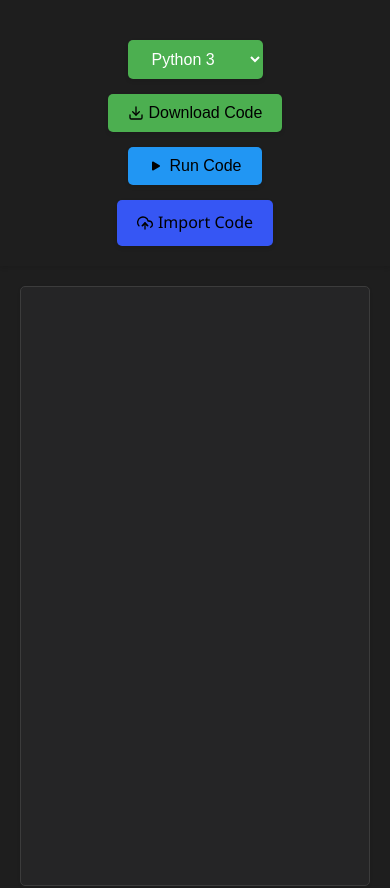
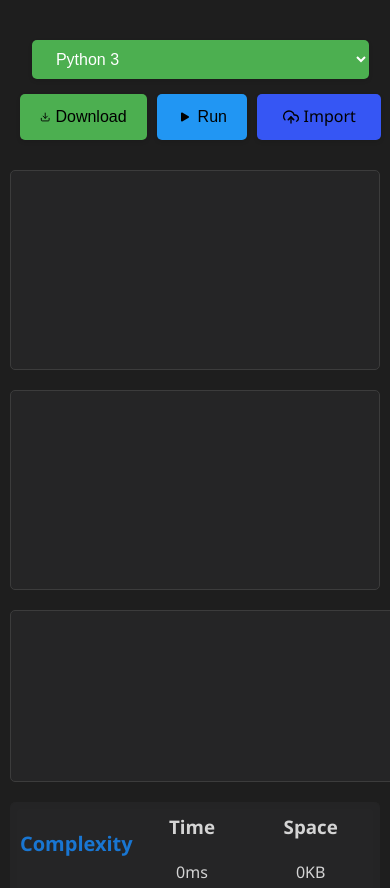
Before and after one commit to AKN414-IND/code-compiler-app, a React (Create React App) app: page / in a window 390 px wide. Shown: the top 888 px of the page. Built offline with nearby package versions, Linux system fonts and the light colour scheme.

Commit message:
mobile view

```diff
--- a/src/App.css
+++ b/src/App.css
@@ -154,18 +154,70 @@ p {
   font-size: 1rem;
 }
 
-/* Responsive Adjustments */
+/* mobile view  */
+
 @media (max-width: 768px) {
   .App-header, .App-body, .Language-select-container {
     flex-direction: column;
+    padding: 10px;
+  }
+
+
+
+  .Language-select-container {
+
+    gap: 15px;
+  }
+  .Language-select{
+    width: 40vh;
+
+  }
+  .same-line{
+    display: flex;
+    flex-direction: row;
+    gap: 10px;
+
+  }
+
+  .Download-button{
+    width: 15vh;
+  }
+   .Import-button {
+    width: 10vh;
   }
 
   .left-column, .right-column {
     width: 100%;
+    flex-direction: column;
+    align-items: stretch;
   }
 
-  .Statistics-area {
-    flex-direction: column;
-    align-items: center;
+  .Editor, .Output-area {
+    margin: 0;
+    width: calc(100% );
+    height: auto;
+    min-height: 200px;
+    box-shadow: none;
+  }
+
+  .Editor-code, .Editor-input, .Output-area {
+    overflow-y: auto;
+  }
+
+
+
+  .Stat-left, .Stat-right {
+    width: 100%;
+    text-align: center;
+  }
+
+  .Output-area {
+    min-height: 150px;
+    height: auto;
+  }
+  .App-header {
+    display: flex;
+    flex-direction: row;
+    box-shadow: none;
   }
 }
--- a/src/App.js
+++ b/src/App.js
@@ -82,6 +82,7 @@ function App() {
   return (
     <div className="App">
       <header className="App-header">
+
         <div className="Language-select-container">
           <select
             id="language-select"
@@ -95,12 +96,12 @@ function App() {
             <option value="java">Java</option>
             <option value="javascript">JavaScript</option>
           </select>
-
-          <button className="Download-button" onClick={handleDownload}>
-            <FiDownload /> Download Code
+          <div className="same-line">
+            <button className="Download-button" onClick={handleDownload}>
+            <FiDownload /> Download
           </button>
           <button className="Run-button" onClick={handleSubmit} disabled={buttonClicked}>
-            {buttonClicked ? "Running..." : <BsPlayFill />} Run Code
+            {buttonClicked ? "Running..." : <BsPlayFill />} Run
           </button>
           <input
             type="file"
@@ -110,8 +111,9 @@ function App() {
             accept=".txt,.js,.py,.java,.cpp,.c"
           />
           <label htmlFor="file-import" className="Import-button">
-            <FiUploadCloud /> Import Code
-          </label>
+            <FiUploadCloud /> Import
+          </label></div>
+
         </div>
       </header>
       <div className="App-body">
```
